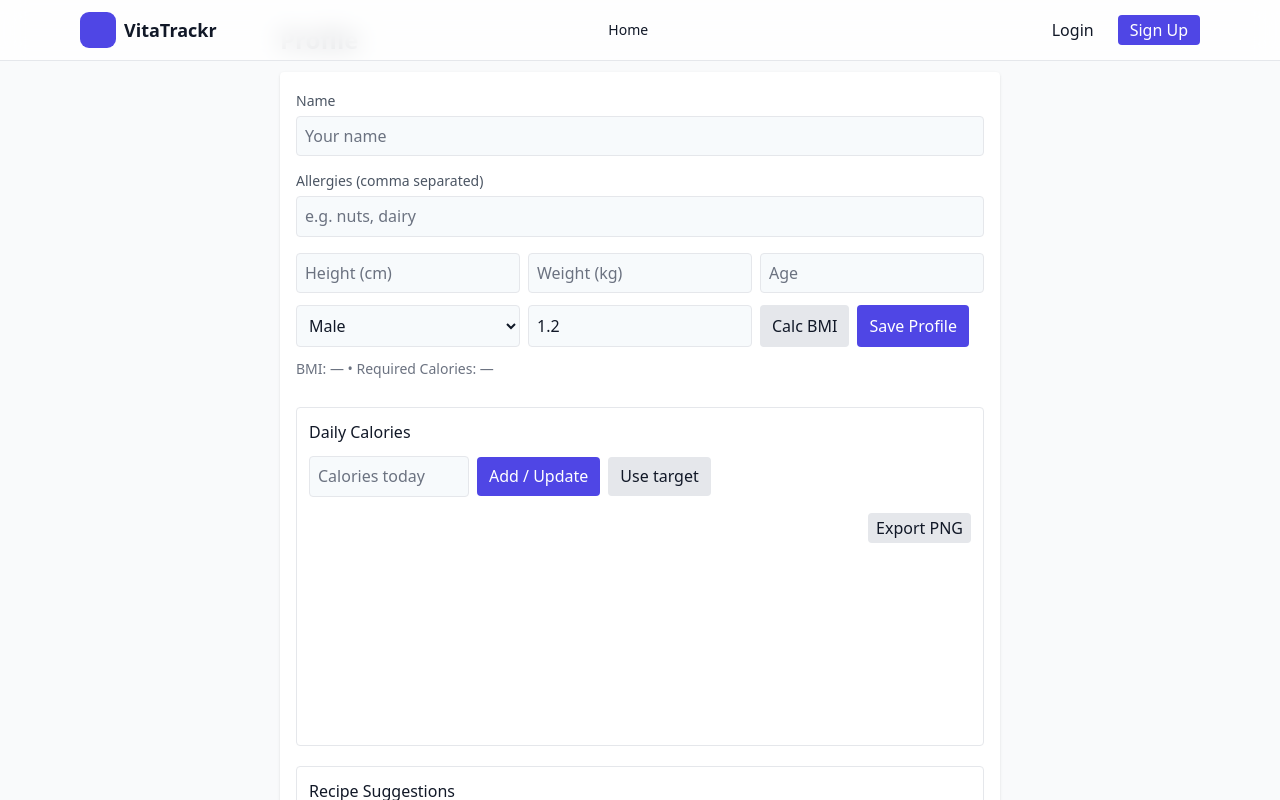
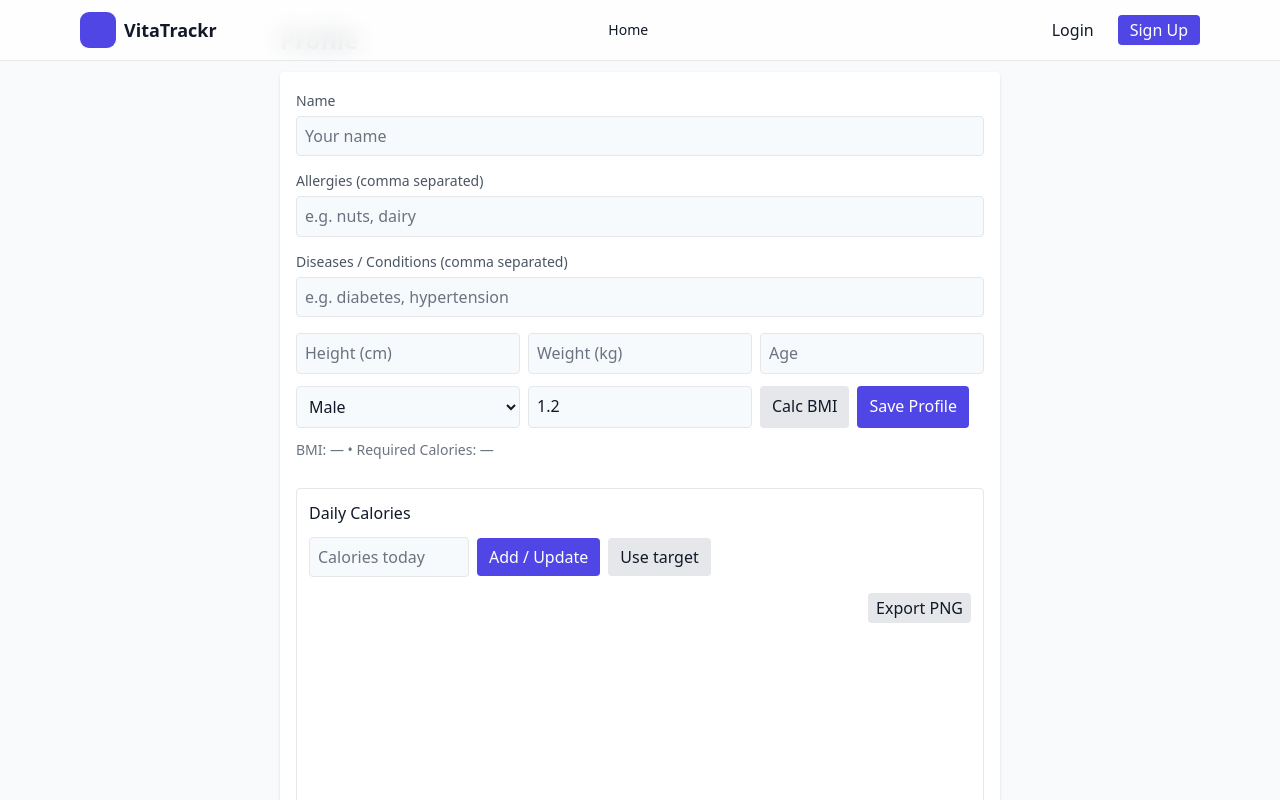
Before and after one commit to Vnj91/VitaTrackr-Web, a Next.js app in the folder frontend/: page /profile in a window 1280 px wide. Shown: the top 800 px of the page. Built offline with nearby package versions, Linux system fonts and the light colour scheme.

Commit message:
feat(frontend): include user conditions and profile data in recipe generator; add conditions field to profile

```diff
--- a/frontend/app/profile/page.tsx
+++ b/frontend/app/profile/page.tsx
@@ -11,6 +11,7 @@ export default function ProfilePage() {
   const { user, loading } = useAuthViewModel();
   const [name, setName] = useState("");
   const [allergies, setAllergies] = useState("");
+  const [conditions, setConditions] = useState("")
   const [saving, setSaving] = useState(false);
   const [heightCm, setHeightCm] = useState<number | ''>('')
   const [weightKg, setWeightKg] = useState<number | ''>('')
@@ -29,6 +30,7 @@ export default function ProfilePage() {
     if (user) {
       setName(user.name || "");
       setAllergies(Array.isArray(user.allergies) ? user.allergies.join(", ") : (user.allergies || ""));
+      setConditions(Array.isArray(user.conditions) ? user.conditions.join(", ") : (user.conditions || ""))
       setHeightCm(user.heightCm || '')
       setWeightKg(user.weightKg || '')
       setAge(user.age || '')
@@ -46,7 +48,8 @@ export default function ProfilePage() {
       const updatedUser = {
         ...user,
         name,
-        allergies: allergies.split(",").map(a => a.trim()).filter(Boolean)
+        allergies: allergies.split(",").map(a => a.trim()).filter(Boolean),
+        conditions: conditions.split(",").map(c => c.trim()).filter(Boolean)
       };
       localStorage.setItem("user", JSON.stringify(updatedUser));
       toast("Profile updated!", "success");
@@ -78,7 +81,7 @@ export default function ProfilePage() {
   async function handleSaveProfile() {
     setSaving(true)
     try {
-      const body = { name, allergies: allergies.split(',').map(s=>s.trim()).filter(Boolean), heightCm, weightKg, age, sex, requiredCalories }
+  const body = { name, allergies: allergies.split(',').map(s=>s.trim()).filter(Boolean), conditions: conditions.split(',').map(s=>s.trim()).filter(Boolean), heightCm, weightKg, age, sex, requiredCalories }
       const res = await fetch(`/api/profile/${user?.id}`, { method: 'POST', headers: { 'Content-Type': 'application/json' }, body: JSON.stringify(body) })
       const j = await res.json()
       if (res.ok) {
@@ -175,6 +178,17 @@ export default function ProfilePage() {
               onBlur={() => autosaveField({ allergies: allergies.split(',').map(s=>s.trim()).filter(Boolean) })}
               disabled={loading || saving}
               placeholder="e.g. nuts, dairy"
+            />
+          </label>
+          <label className="block mt-3">
+            <span className="text-sm text-gray-600">Diseases / Conditions (comma separated)</span>
+            <input
+              className="mt-1 block w-full border rounded p-2"
+              value={conditions}
+              onChange={e => setConditions(e.target.value)}
+              onBlur={() => autosaveField({ conditions: conditions.split(',').map(s=>s.trim()).filter(Boolean) })}
+              disabled={loading || saving}
+              placeholder="e.g. diabetes, hypertension"
             />
           </label>
           <div className="mt-4 grid grid-cols-1 gap-3">
--- a/frontend/app/recipes/page.tsx
+++ b/frontend/app/recipes/page.tsx
@@ -1,6 +1,6 @@
 "use client"
 
-import React, { useState } from 'react'
+import React, { useState, useEffect } from 'react'
 import Link from 'next/link'
 
 export default function RecipesPage(){
@@ -13,17 +13,50 @@ export default function RecipesPage(){
     // lightweight placeholder generator so UX is instant — we'll replace this with API wiring later
     const list = ings.split(/[.,\n]/).map(s=>s.trim()).filter(Boolean).slice(0,6)
     const title = list.length ? `${list[0]} & ${list.slice(1).join(', ')}` : 'Custom Recipe'
-    return `Recipe: ${title}\n\nIngredients:\n- ${list.join('\n- ')}\n\nInstructions:\n1) Combine ingredients.\n2) Season to taste.\n3) Cook until done.\n\nNotes: Goal - ${g || 'General'}`
+    // include simple note about profile preferences if present
+    const user = typeof window !== 'undefined' ? JSON.parse(localStorage.getItem('user') || 'null') : null
+    const allergies = user?.allergies || []
+    const conditions = user?.conditions || []
+    const target = user?.requiredCalories || null
+    let tail = `Notes: Goal - ${g || 'General'}`
+    if (target) tail += ` • Target Calories: ${target}`
+    if (allergies && allergies.length) tail += ` • Allergies: ${Array.isArray(allergies)?allergies.join(', '):allergies}`
+    if (conditions && conditions.length) tail += ` • Conditions: ${Array.isArray(conditions)?conditions.join(', '):conditions}`
+    return `Recipe: ${title}\n\nIngredients:\n- ${list.join('\n- ')}\n\nInstructions:\n1) Combine ingredients.\n2) Season to taste.\n3) Cook until done.\n\n${tail}`
   }
 
   const onGenerate = async (e?: React.FormEvent) => {
     e?.preventDefault()
     setLoading(true)
     setResult(null)
-    await new Promise(r=>setTimeout(r, 400))
+    // prefer backend AI if NODE backend proxy is reachable, otherwise local mock
+    try {
+      const NODE_HOST = process.env.NEXT_PUBLIC_NODE_BACKEND_URL || undefined
+      if (NODE_HOST) {
+        const payload = { ingredients: ingredients.split(/[,\n]/).map(s=>s.trim()).filter(Boolean), user: JSON.parse(localStorage.getItem('user')||'null'), targetCalories: Number(goal) || null, mealTime: 'any' }
+        const res = await fetch('/api/recipes', { method: 'POST', headers: { 'Content-Type': 'application/json' }, body: JSON.stringify(payload) })
+        const j = await res.json()
+        if (res.ok) {
+          setResult(JSON.stringify(j.ai || j, null, 2))
+          setLoading(false)
+          return
+        }
+      }
+    } catch (err) {
+      // fall back to mock
+    }
+    await new Promise(r=>setTimeout(r, 300))
     setResult(mockGenerate(ingredients, goal))
     setLoading(false)
   }
+
+  useEffect(()=>{
+    // prefill goal with profile target if present
+    try {
+      const user = JSON.parse(localStorage.getItem('user')||'null')
+      if (user?.requiredCalories) setGoal(String(user.requiredCalories))
+    } catch(e){}
+  },[])
 
   return (
     <div className="min-h-screen px-4 py-12 max-w-3xl mx-auto">
```
